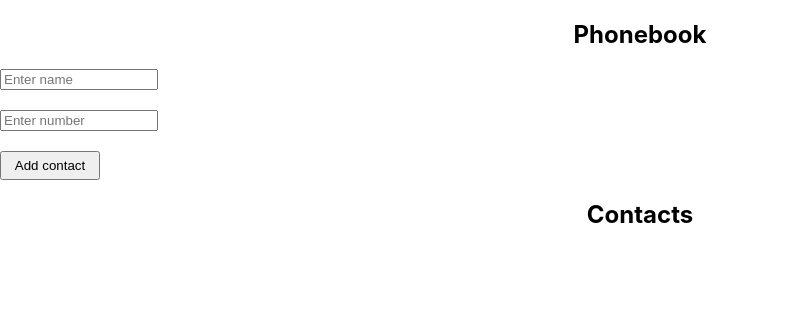
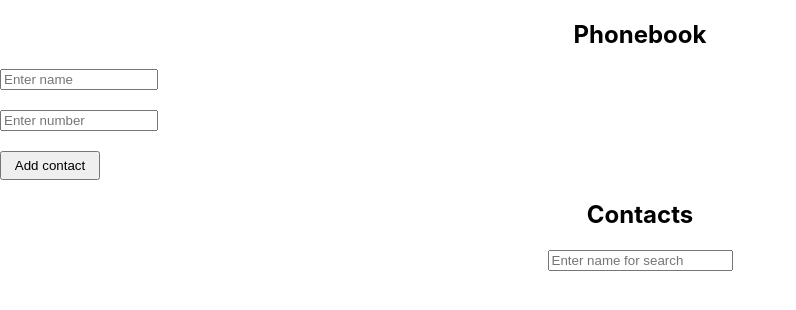
Before and after one commit to Katerina-Zamiatina/goit-react-hw-02-phonebook, a React (Create React App) app: page / in a window 1280 px wide. Shown: the top 310 px of the page, without its empty margins (0-796 px from the left). Built offline with nearby package versions, Linux system fonts and the light colour scheme.

Commit message:
add: component filter

```diff
--- a/src/App.js
+++ b/src/App.js
@@ -3,6 +3,7 @@ import './App.css';
 import Section from './components/Section';
 import Form from './components/Form';
 import ContactsList from './components/Contacts';
+import Filter from './components/Filter';
 
 const App = () => {
   const [contacts, setContacts] = useState([]);
@@ -29,6 +30,7 @@ const App = () => {
       </Section>
       <Section title="Contacts">
         <ContactsList contacts={contacts} onDelete={handleDeleteContact} />
+        <Filter />
       </Section>
     </div>
   );
--- a/src/components/Contacts/ContactsList.jsx
+++ b/src/components/Contacts/ContactsList.jsx
@@ -1,33 +1,14 @@
 import ContactItem from './ContactItem';
 
 const Contacts = ({ contacts, onDelete }) => {
-  const message = 'Nothing was added';
+  console.log(contacts);
   return (
     <ul>
-      {contacts.map(contact =>
-        contact !== [] ? (
-          <ContactItem key={contact.id} contact={contact} onDelete={onDelete} />
-        ) : (
-          message
-        ),
-      )}
+      {contacts.map(contact => (
+        <ContactItem key={contact.id} contact={contact} onDelete={onDelete} />
+      ))}
     </ul>
   );
 };
 
 export default Contacts;
-
-// const Contacts = ({ contacts, onDelete }) => {
-//   // const message = 'Nothing was added';
-//   return (
-//     <ul>
-//       {contacts.map(contact =>
-//         // contact.length === 0 ? (
-//         //   <ContactItem key={contact.id} contact={contact} onDelete={onDelete}/>
-//         // ) : (
-//         //   message
-//         // ),
-//       )}
-//     </ul>
-//   );
-// };
--- /dev/null
+++ b/src/components/Filter/Filter.jsx
@@ -0,0 +1,5 @@
+const Filter = () => {
+  return <input type="text" name="name" placeholder="Enter name for search" />;
+};
+
+export default Filter;
--- /dev/null
+++ b/src/components/Filter/index.js
@@ -0,0 +1 @@
+export { default } from './Filter';
```
